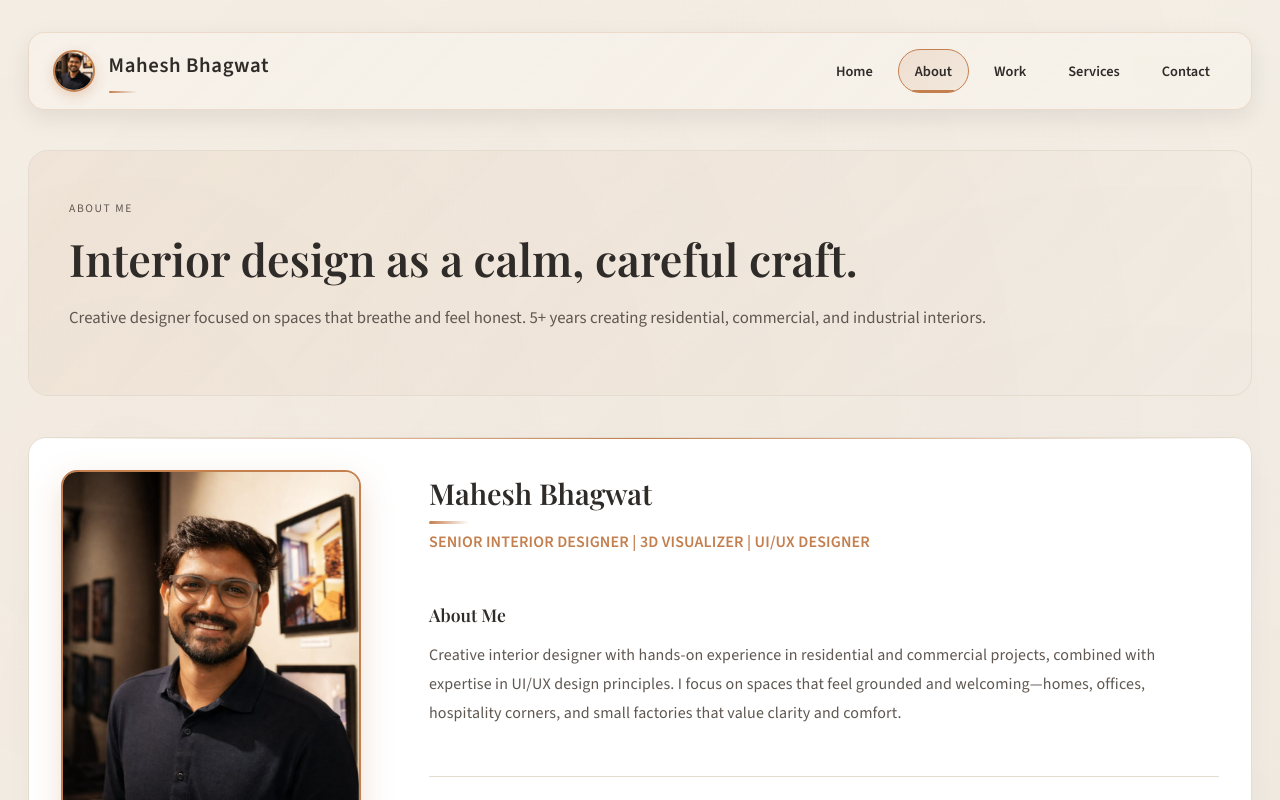
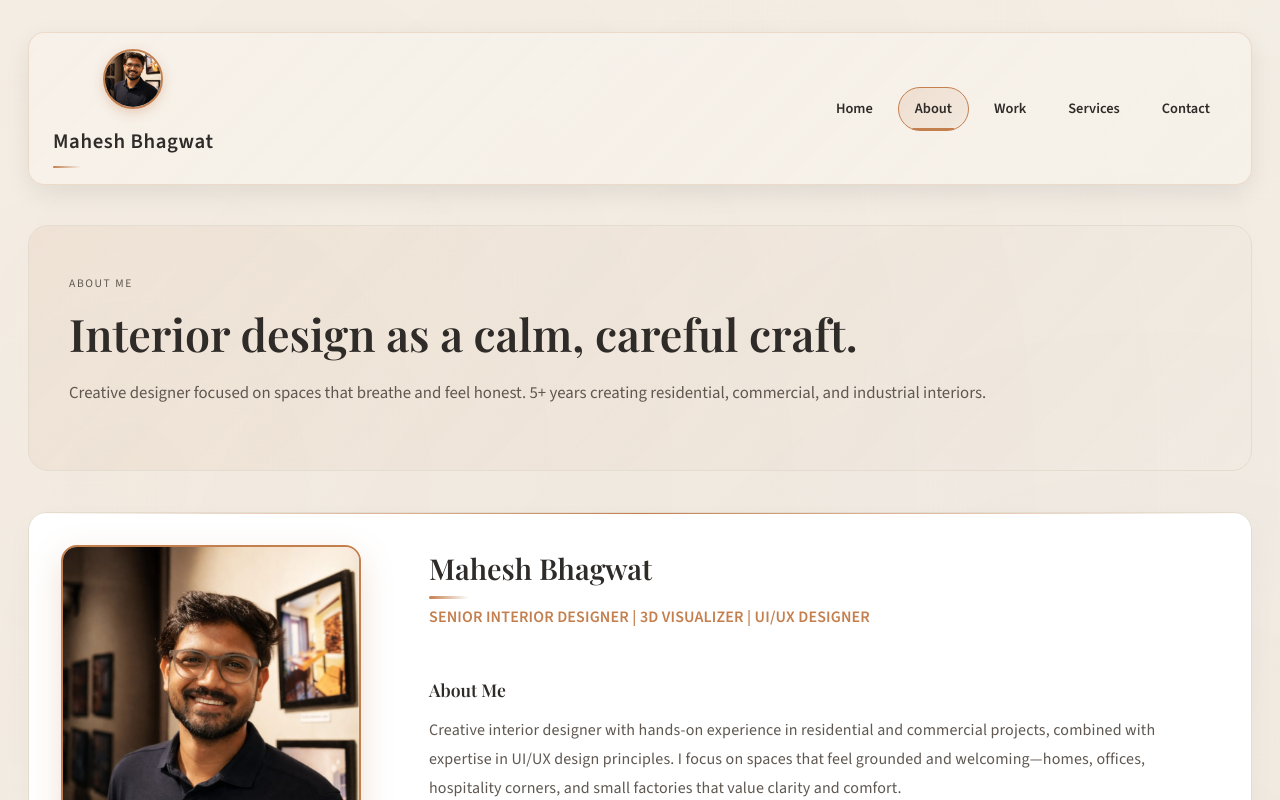
Before and after one commit to maheshbhagwat97/mahesh-portfolio, a React (Vite) app: page /about in a window 1280 px wide. Shown: the top 800 px of the page. Built offline with nearby package versions, Linux system fonts and the light colour scheme.

Commit message:
feat: increase avatar size and center align brand layout vertically

```diff
--- a/src/App.css
+++ b/src/App.css
@@ -31,14 +31,15 @@
 
 .brand {
   display: flex;
+  flex-direction: column;
   align-items: center;
-  gap: 0.85rem;
+  gap: 1rem;
   cursor: pointer;
   transition: all 200ms ease;
 }
 
 .brand:hover {
-  transform: translateX(4px);
+  transform: translateY(-2px);
 }
 
 .brand-logo {
@@ -62,8 +63,8 @@
 }
 
 .brand-avatar {
-  width: 42px;
-  height: 42px;
+  width: 60px;
+  height: 60px;
   border-radius: 50%;
   overflow: hidden;
   border: 2px solid var(--accent);
```
